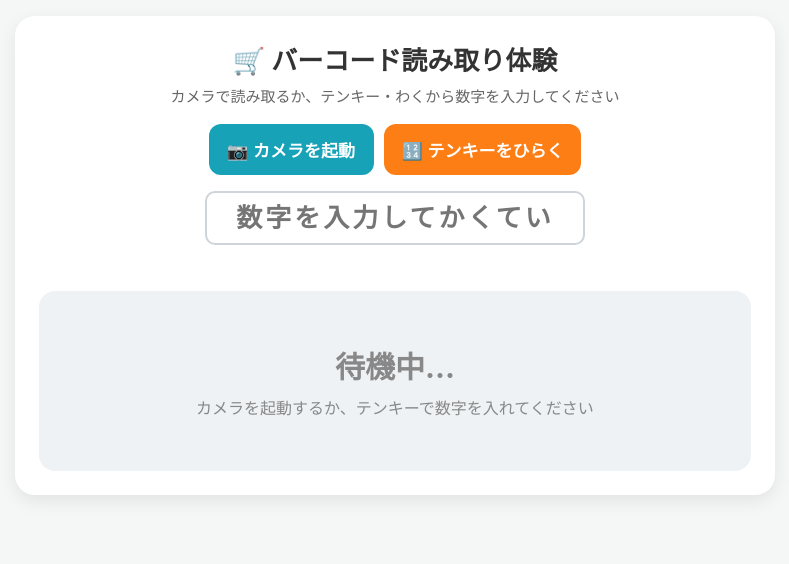
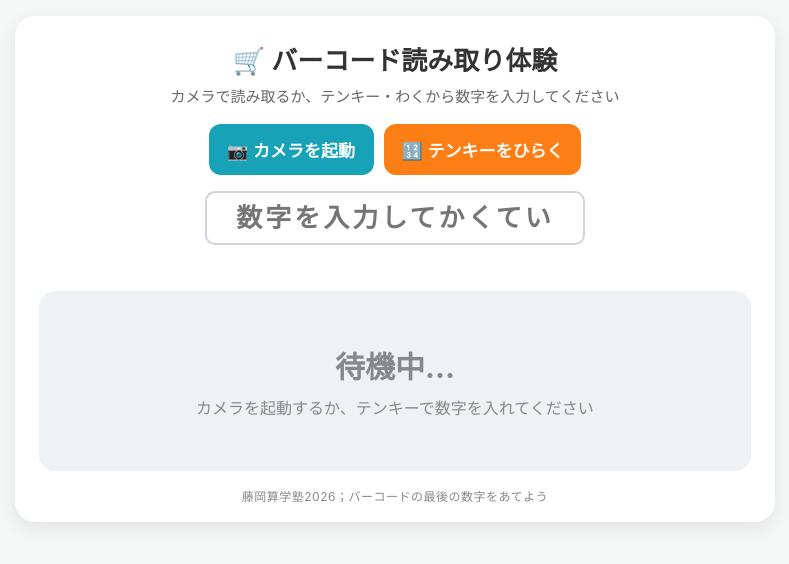
Before and after one commit to kik-ctrl/barcode-regi, a plain HTML site: page index.html in a window 1280 px wide. Shown: the whole page, without its empty margins (245-1034 px from the left). Drawn offline with Linux system fonts and the light colour scheme.

Commit message:
Update index.html

```diff
--- a/index.html
+++ b/index.html
@@ -20,7 +20,7 @@
     max-width: 760px;
     margin: 0 auto;
     background: white;
-    padding: 24px;
+    padding: 24px 24px 18px 24px;
     border-radius: 20px;
     box-shadow: 0 6px 18px rgba(0,0,0,0.08);
   }
@@ -270,6 +270,14 @@
     color: #721c24;
     border-color: #dc3545;
   }
+
+  /* フッター表記 */
+  .footer-credit {
+    margin-top: 16px;
+    font-size: 12px;
+    color: #888;
+    letter-spacing: 0.5px;
+  }
 </style>
 </head>
 <body>
@@ -323,6 +331,8 @@
     <div class="status-title" style="color:#888;">待機中...</div>
     <div style="font-size:16px; color:#888;">カメラを起動するか、テンキーで数字を入れてください</div>
   </div>
+
+  <footer class="footer-credit">藤岡算学塾2026；バーコードの最後の数字をあてよう</footer>
 </div>
 
 <script>
@@ -627,7 +637,6 @@
 
   function decodeRowEAN13(grayRow) {
     const len = grayRow.length;
-    // 局所的な明暗のしきい値で白(0)・黒(1)を判定（照明のムラに強い）
     const win = Math.max(20, Math.floor(len / 8));
     const prefix = new Float64Array(len + 1);
     for (let i = 0; i < len; i++) prefix[i + 1] = prefix[i] + grayRow[i];
@@ -640,7 +649,6 @@
       binary[i] = grayRow[i] < localAvg * 0.92 ? 1 : 0;
     }
 
-    // 連続する白・黒の幅（ランレングス）を抽出
     const runs = [];
     let curVal = binary[0];
     let curLen = 1;
@@ -655,27 +663,22 @@
     }
     runs.push({ color: curVal, width: curLen });
 
-    // JAN-13は合計59本のバーとスペース（黒から始まる）で構成される
     for (let start = 0; start <= runs.length - 59; start++) {
       if (runs[start].color !== 1) continue;
 
-      // スタートガード(3) + 左6桁(24) + センターガード(5) + 右6桁(24) + エンドガード(3) = 59
       const s0 = runs[start].width, s1 = runs[start + 1].width, s2 = runs[start + 2].width;
       const startUnit = (s0 + s1 + s2) / 3;
       if (startUnit < 1.2) continue;
       if (Math.abs(s0 / startUnit - 1) > 0.5 || Math.abs(s1 / startUnit - 1) > 0.5 || Math.abs(s2 / startUnit - 1) > 0.5) continue;
 
-      // センターガード（インデックス start + 27 から5本）
       const cIdx = start + 27;
       const cUnit = (runs[cIdx].width + runs[cIdx + 1].width + runs[cIdx + 2].width + runs[cIdx + 3].width + runs[cIdx + 4].width) / 5;
       if (Math.abs(cUnit - startUnit) / startUnit > 0.45) continue;
 
-      // エンドガード（インデックス start + 56 から3本）
       const eIdx = start + 56;
       const eUnit = (runs[eIdx].width + runs[eIdx + 1].width + runs[eIdx + 2].width) / 3;
       if (Math.abs(eUnit - startUnit) / startUnit > 0.45) continue;
 
-      // 左側6桁（LまたはGパリティ）を解読
       let parityStr = "";
       let digits = "";
       let ok = true;
@@ -702,7 +705,6 @@
       const firstDigit = FIRST_DIGIT_PATTERNS[parityStr];
       if (firstDigit === undefined) continue;
 
-      // 右側6桁（Rパリティ：チェックディジット含む）を解読
       for (let d = 0; d < 6; d++) {
         const idx = start + 32 + d * 4;
         const w = [runs[idx].width, runs[idx + 1].width, runs[idx + 2].width, runs[idx + 3].width];
@@ -720,7 +722,6 @@
     return null;
   }
 
-  // カメラ制御（誤認識防止のため2フレーム連続で同じ13けたが読めたら確定）
   let mediaStream = null;
   let isCameraRunning = false;
   let useBackCamera = true;
@@ -739,7 +740,6 @@
       scanCanvas.height = vh;
       scanCtx.drawImage(videoEl, 0, 0, vw, vh);
 
-      // 赤いガイド線付近の複数ラインをスキャン
       const offsets = [-12, -6, 0, 6, 12];
       const startX = Math.floor(vw * 0.05);
       const scanW = Math.floor(vw * 0.90);
```
